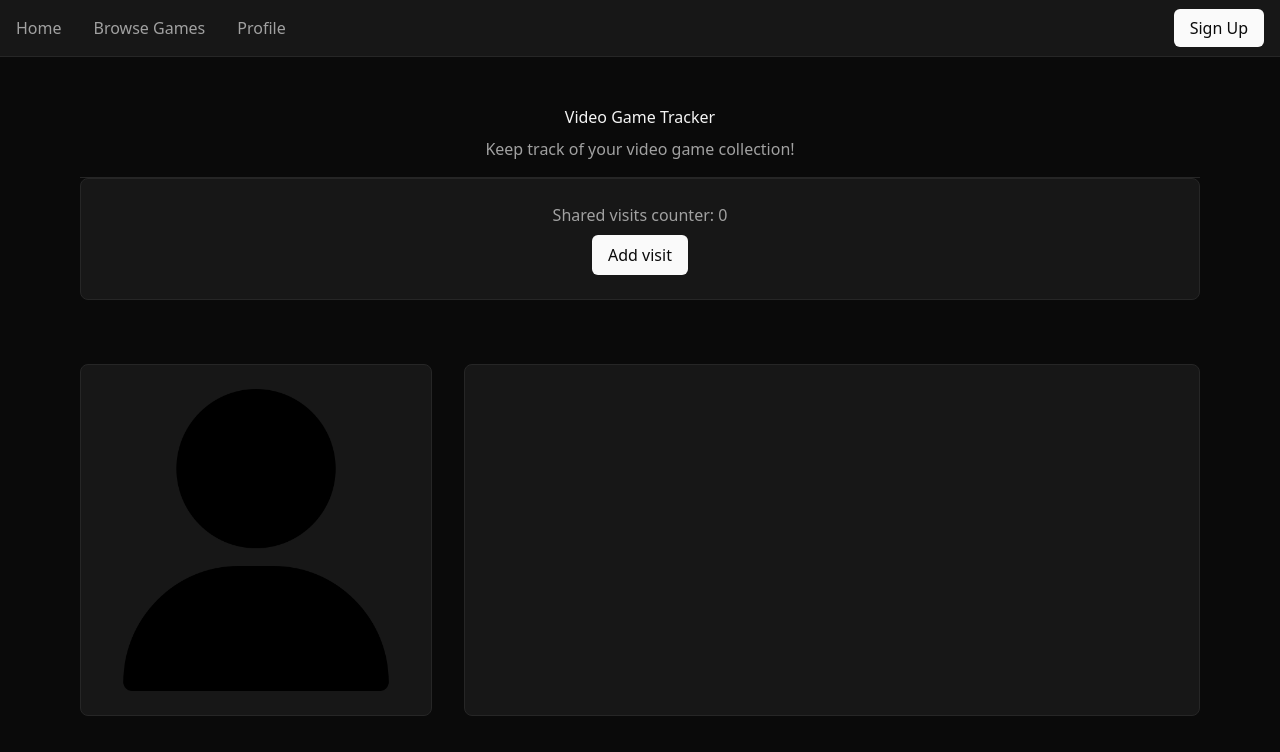
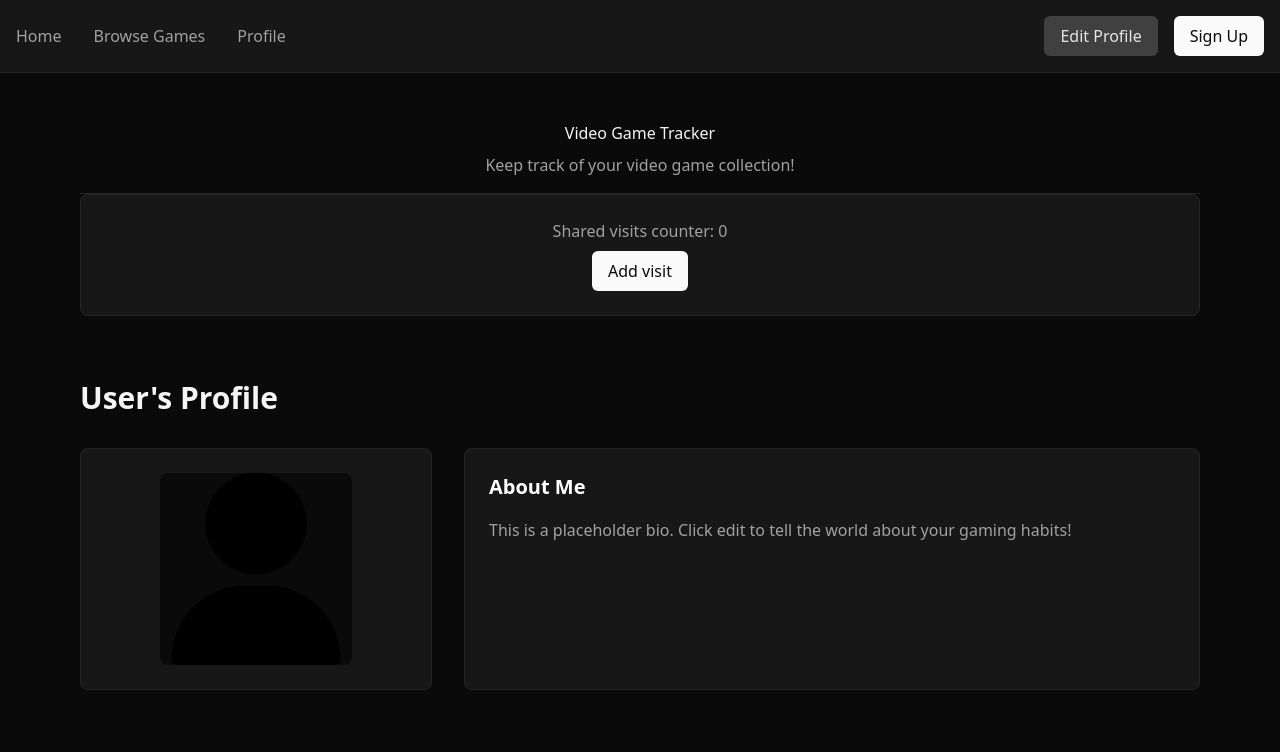
Before and after one commit to jdube-rrc/video-game-tracker, a React (Vite) app: page /profile in a window 1280 px wide. Shown: the top 752 px of the page. Built offline with nearby package versions, Linux system fonts and the light colour scheme.

Commit message:
feat: update user profile component to allow editing of bio and avatar

```diff
--- a/src/App.tsx
+++ b/src/App.tsx
@@ -1,24 +1,71 @@
-import { useState } from 'react';
-import { BrowserRouter, Routes, Route } from 'react-router-dom';
-import Layout from './components/layout/Layout';
-import HomePage from './components/pages/home-page/HomePage';
+import { useState } from "react";
+import { BrowserRouter, Routes, Route } from "react-router-dom";
+import Layout from "./components/layout/Layout";
+import HomePage from "./components/pages/home-page/HomePage";
 import SearchBrowse from './components/pages/BrowseGames/BrowseGames';
-import GameDetails from './components/pages/game-details/GameDetails';
-import UserProfile from './components/pages/UserProfile/UserProfile';
-import Registration from './components/pages/registration/Registration';
-import './App.css';
+import GameDetails from "./components/pages/game-details/GameDetails";
+import UserProfile from "./components/pages/UserProfile/UserProfile";
+import Registration from "./components/pages/registration/Registration";
+import { type VideoGame } from "./data/video_games";
+import userAvatarFallback from "./assets/user.png";
+import "./App.css";
+
+export interface UserProfileData {
+  bio: string;
+  avatarUrl: string;
+}
 
 function App() {
   const [visits, setVisits] = useState(0);
 
+  const [favorites, setFavorites] = useState<VideoGame[]>([]);
+
+  const [isEditingProfile, setIsEditingProfile] = useState(false);
+  const [userProfile, setUserProfile] = useState<UserProfileData>({
+    bio: "This is a placeholder bio. Click edit to tell the world about your gaming habits!",
+    avatarUrl: userAvatarFallback,
+  });
+
+  const toggleFavorite = (game: VideoGame) => {
+    if (favorites.some((f) => f.id === game.id)) {
+      setFavorites(favorites.filter((f) => f.id !== game.id));
+    } else {
+      setFavorites([...favorites, game]);
+    }
+  };
+
+  const handleProfileUpdate = (updatedData: Partial<UserProfileData>) => {
+    setUserProfile((prev) => ({ ...prev, ...updatedData }));
+  };
+
   return (
     <BrowserRouter>
       <Routes>
-        <Route element={<Layout />}>
+        <Route
+          element={
+            <Layout
+              isEditing={isEditingProfile}
+              onToggleEdit={() => setIsEditingProfile(!isEditingProfile)}
+            />
+          }
+        >
           <Route path="/" element={<HomePage visits={visits} setVisits={setVisits} />} />
           <Route path="/browse" element={<SearchBrowse visits={visits} setVisits={setVisits} />} />
           <Route path="/game/:id" element={<GameDetails visits={visits} setVisits={setVisits} />} />
-          <Route path="/profile" element={<UserProfile visits={visits} setVisits={setVisits} />} />
+          <Route
+            path="/profile"
+            element={
+            <UserProfile
+                visits={visits}
+                setVisits={setVisits}
+                favorites={favorites}
+                onToggleFavorite={toggleFavorite}
+                user={userProfile}
+                isEditing={isEditingProfile}
+                onUpdateUser={handleProfileUpdate}
+              />
+            }
+          />
           <Route path="/registration" element={<Registration visits={visits} setVisits={setVisits} />} />
         </Route>
       </Routes>
--- a/src/components/layout/Layout.tsx
+++ b/src/components/layout/Layout.tsx
@@ -1,16 +1,21 @@
-import { Outlet } from 'react-router-dom';
+import { Outlet } from "react-router-dom";
 import Nav from "./nav/Navbar";
 import Header from "./header/Header";
 import Footer from "./footer/Footer";
 
-function Layout() {
+interface LayoutProps {
+  isEditing?: boolean;
+  onToggleEdit?: () => void;
+}
+
+function Layout({ isEditing = false, onToggleEdit }: LayoutProps) {
   return (
     <div className="flex flex-col min-h-screen bg-neutral-950">
-            <Nav />
+      <Nav isEditing={isEditing} onToggleEdit={onToggleEdit} />
       <div className="max-w-6xl mx-auto px-4 py-8 flex-1 w-full">
         <Header />
         <main className="space-y-8">
-                    <Outlet /> {/* Renders the current page component based on the route */}
+          <Outlet />
         </main>
       </div>
       <Footer />
--- a/src/components/layout/nav/Navbar.tsx
+++ b/src/components/layout/nav/Navbar.tsx
@@ -1,15 +1,48 @@
-import { Link } from 'react-router-dom';
+import { Link, useLocation } from "react-router-dom";
 
-function Nav() {
-    return(
+interface NavProps {
+  isEditing?: boolean;
+  onToggleEdit?: () => void;
+}
+
+function Nav({ isEditing, onToggleEdit }: NavProps) {
+  const location = useLocation();
+
+  const isProfilePage = location.pathname === "/profile";
+
+  return (
     <nav className="flex justify-between items-center px-4 py-4 bg-neutral-900 border-b border-neutral-800">
       <div className="flex gap-8">
-                <Link to="/" className="text-neutral-400 hover:text-neutral-100">Home</Link>
-                <Link to="/browse" className="text-neutral-400 hover:text-neutral-100">Browse Games</Link>
-                <Link to="/profile" className="text-neutral-400 hover:text-neutral-100">Profile</Link>
+        <Link to="/" className="text-neutral-400 hover:text-neutral-100">
+          Home
+        </Link>
+        <Link to="/browse" className="text-neutral-400 hover:text-neutral-100">
+          Browse Games
+        </Link>
+        <Link to="/profile" className="text-neutral-400 hover:text-neutral-100">
+          Profile
+        </Link>
       </div>
-            <div>
-                <Link to="/registration" className="px-4 py-2 bg-neutral-50 text-neutral-950 rounded-md font-medium hover:bg-neutral-200">Sign Up</Link>
+      <div className="flex gap-4 items-center">
+        {isProfilePage && onToggleEdit && (
+          <button
+            onClick={onToggleEdit}
+            className={`px-4 py-2 rounded-md font-medium transition-colors ${
+              isEditing
+                ? "bg-green-600 text-white hover:bg-green-700"
+                : "bg-neutral-700 text-neutral-200 hover:bg-neutral-600"
+            }`}
+          >
+            {isEditing ? "Save Profile" : "Edit Profile"}
+          </button>
+        )}
+
+        <Link
+          to="/registration"
+          className="px-4 py-2 bg-neutral-50 text-neutral-950 rounded-md font-medium hover:bg-neutral-200"
+        >
+          Sign Up
+        </Link>
       </div>
     </nav>
   );
--- a/src/components/pages/UserProfile/UserProfile.tsx
+++ b/src/components/pages/UserProfile/UserProfile.tsx
@@ -1,16 +1,29 @@
-import type { Dispatch, SetStateAction } from 'react';
-import userAvatar from '../../../assets/user.png';
-import { FavoriteGames } from './FavoriteGames';
-import { type VideoGame } from '../../../data/video_games';
+import type { Dispatch, SetStateAction } from "react";
+import { FavoriteGames } from "./FavoriteGames";
+import { type VideoGame } from "../../../data/video_games";
+import { type UserProfileData } from "../../../App";
 
 type UserProfileProps = {
   visits: number;
   setVisits: Dispatch<SetStateAction<number>>;
+
   favorites?: VideoGame[];
   onToggleFavorite?: (game: VideoGame) => void;
+
+  user: UserProfileData;
+  isEditing: boolean;
+  onUpdateUser: (data: Partial<UserProfileData>) => void;
 };
 
-function UserProfile({ visits, setVisits, favorites = [], onToggleFavorite = () => {} }: UserProfileProps) {
+function UserProfile({
+  visits,
+  setVisits,
+  favorites = [],
+  onToggleFavorite = () => {},
+  user,
+  isEditing,
+  onUpdateUser,
+}: UserProfileProps) {
   return (
     <section className="space-y-8">
       <div className="bg-neutral-900 rounded-lg p-6 border border-neutral-800 text-center space-y-2">
@@ -23,21 +36,68 @@ function UserProfile({ visits, setVisits, favorites = [], onToggleFavorite = ()
           Add visit
         </button>
       </div>
-      <div className="grid grid-cols-1 lg:grid-cols-3 gap-8 py-8">
+      <div className="grid grid-cols-1 lg:grid-cols-3 gap-8 pt-8 text-3xl font-bold">
+        User's Profile
+      </div>
+      <div className="grid grid-cols-1 lg:grid-cols-3 gap-8 pb-8">
         <div className="bg-neutral-900 rounded-lg p-6 border border-neutral-800 lg:col-span-1">
-          <div className="flex items-center justify-center w-full h-full">
-            <img src={userAvatar} alt="User Avatar" className="rounded-lg" />
+          <div className="flex flex-col items-center justify-center w-full h-full gap-4">
+            <div className="w-48 aspect-square relative">
+              <img
+                src={user.avatarUrl}
+                alt="User Avatar"
+                className="w-full h-full rounded-lg object-cover bg-neutral-950 block"
+              />
+            </div>
+
+            {isEditing && (
+              <div className="w-full">
+                <label className="text-xs text-neutral-500 uppercase font-bold tracking-wider mb-1 block">
+                  Upload Avatar
+                </label>
+                <input
+                  type="file"
+                  accept="image/*"
+                  onChange={(e) => {
+                    const file = e.target.files?.[0];
+                    if (file) {
+                      const reader = new FileReader();
+                      reader.onloadend = () => {
+                        onUpdateUser({ avatarUrl: reader.result as string });
+                      };
+                      reader.readAsDataURL(file);
+                    }
+                  }}
+                  className="w-full bg-neutral-950 border border-neutral-700 rounded p-2 text-sm text-neutral-200 focus:border-neutral-500 outline-none file:mr-4 file:py-2 file:px-4 file:rounded-md file:border-0 file:text-sm file:font-semibold file:bg-neutral-800 file:text-neutral-200 hover:file:bg-neutral-700 transition"
+                />
+              </div>
+            )}
           </div>
         </div>
 
         <div className="bg-neutral-900 rounded-lg p-6 border border-neutral-800 lg:col-span-2">
-          <p className="text-neutral-400 leading-relaxed">
-          </p>
+          <h3 className="text-xl font-bold text-white mb-4">About Me</h3>
+
+          {isEditing ? (
+            <textarea
+              value={user.bio}
+              onChange={(e) => onUpdateUser({ bio: e.target.value })}
+              className="w-full h-48 bg-neutral-950 border border-neutral-700 rounded p-4 text-neutral-200 focus:border-neutral-500 outline-none resize-none"
+              placeholder="Write something about yourself..."
+            />
+          ) : (
+            <p className="text-neutral-400 leading-relaxed whitespace-pre-wrap">
+              {user.bio}
+            </p>
+          )}
         </div>
       </div>
 
       <div className="bg-neutral-900 rounded-lg p-6 border border-neutral-800 min-h-96">
-        <FavoriteGames favorites={favorites} onToggleFavorite={onToggleFavorite} />
+        <FavoriteGames
+          favorites={favorites}
+          onToggleFavorite={onToggleFavorite}
+        />
       </div>
     </section>
   );
```
Lines whose indentation alone changed are shown as unchanged.
